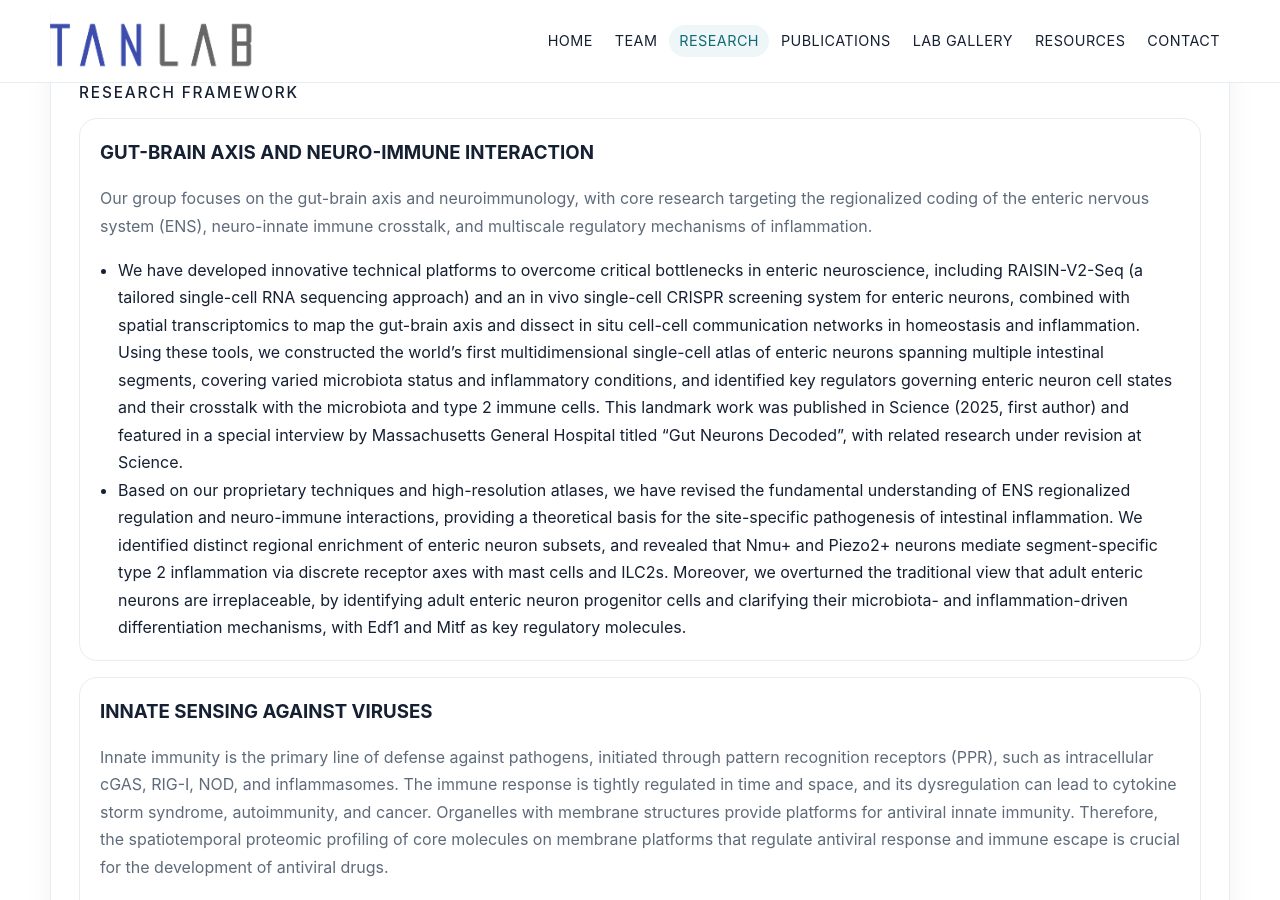
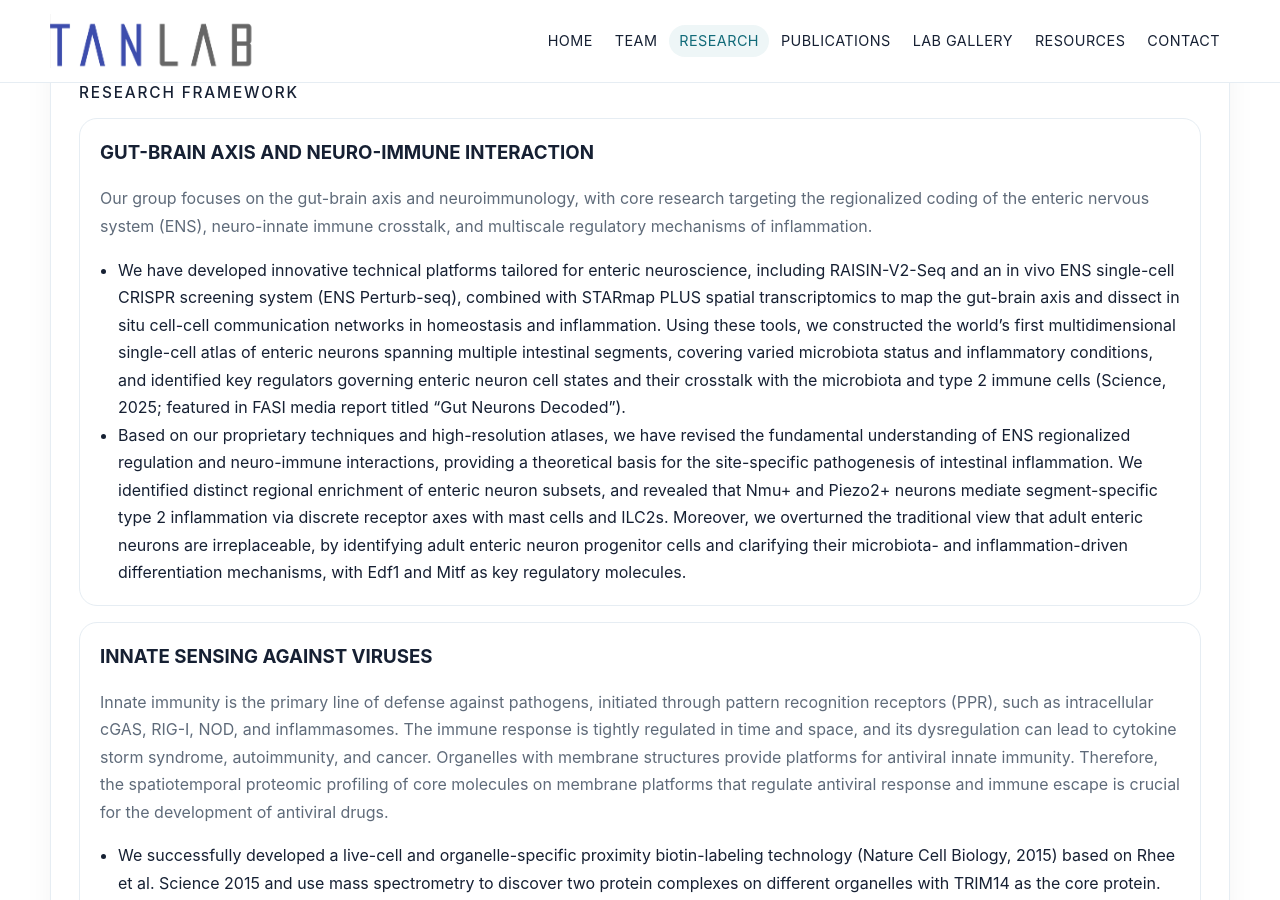
Before and after one commit to hanzeyan/hanzeyan.github.io, a Jekyll site: the page built from research.md, in a window 1280 px wide and 900 px high, scrolled down 307 px. Built offline with Jekyll 4.4.1, drawn with Linux system fonts in a browser that asks for light colours.

Commit message:
Update research.yml

```diff
--- a/_data/research.yml
+++ b/_data/research.yml
@@ -1,21 +1,24 @@
 - title: Gut-brain axis and neuro-immune interaction
   summary: Our group focuses on the gut-brain axis and neuroimmunology, with core research targeting the regionalized coding of the enteric nervous system (ENS), neuro-innate immune crosstalk, and multiscale regulatory mechanisms of inflammation.
   bullets:
-  - We have developed innovative technical platforms to overcome critical bottlenecks in enteric neuroscience, including RAISIN-V2-Seq (a tailored single-cell RNA sequencing approach) and an in vivo single-cell CRISPR screening system for enteric neurons, combined with spatial transcriptomics to map the gut-brain axis and dissect in situ cell-cell communication networks in homeostasis and inflammation. Using these tools, we constructed the world’s first multidimensional single-cell atlas of enteric neurons spanning multiple intestinal segments, covering varied microbiota status and inflammatory conditions, and identified key regulators governing enteric neuron cell states and their crosstalk with the microbiota and type 2 immune cells. This landmark work was published in Science (2025, first author) and featured in a special interview by Massachusetts General Hospital titled “Gut Neurons Decoded”, with related research under revision at Science.
-  - Based on our proprietary techniques and high-resolution atlases, we have revised the fundamental understanding of ENS regionalized regulation and neuro-immune interactions, providing a theoretical basis for the site-specific pathogenesis of intestinal inflammation. We identified distinct regional enrichment of enteric neuron subsets, and revealed that Nmu+ and Piezo2+ neurons mediate segment-specific type 2 inflammation via discrete receptor axes with mast cells and ILC2s. Moreover, we overturned the traditional view that adult enteric neurons are irreplaceable, by identifying adult enteric neuron progenitor cells and clarifying their microbiota- and inflammation-driven differentiation mechanisms, with Edf1 and Mitf as key regulatory molecules.
+    - We have developed innovative technical platforms tailored for enteric neuroscience, including RAISIN-V2-Seq and an in vivo ENS single-cell CRISPR screening system (ENS Perturb-seq), combined with STARmap PLUS spatial transcriptomics to map the gut-brain axis and dissect in situ cell-cell communication networks in homeostasis and inflammation. Using these tools, we constructed the world’s first multidimensional single-cell atlas of enteric neurons spanning multiple intestinal segments, covering varied microbiota status and inflammatory conditions, and identified key regulators governing enteric neuron cell states and their crosstalk with the microbiota and type 2 immune cells (Science, 2025; featured in FASI media report titled “Gut Neurons Decoded”).
+    - Based on our proprietary techniques and high-resolution atlases, we have revised the fundamental understanding of ENS regionalized regulation and neuro-immune interactions, providing a theoretical basis for the site-specific pathogenesis of intestinal inflammation. We identified distinct regional enrichment of enteric neuron subsets, and revealed that Nmu+ and Piezo2+ neurons mediate segment-specific type 2 inflammation via discrete receptor axes with mast cells and ILC2s. Moreover, we overturned the traditional view that adult enteric neurons are irreplaceable, by identifying adult enteric neuron progenitor cells and clarifying their microbiota- and inflammation-driven differentiation mechanisms, with Edf1 and Mitf as key regulatory molecules.
+
 - title: Innate sensing against viruses
   summary: Innate immunity is the primary line of defense against pathogens, initiated through pattern recognition receptors (PPR), such as intracellular cGAS, RIG-I, NOD, and inflammasomes. The immune response is tightly regulated in time and space, and its dysregulation can lead to cytokine storm syndrome, autoimmunity, and cancer. Organelles with membrane structures provide platforms for antiviral innate immunity. Therefore, the spatiotemporal proteomic profiling of core molecules on membrane platforms that regulate antiviral response and immune escape is crucial for the development of antiviral drugs.
   bullets:
-  - 'We successfully developed a live-cell and organelle-specific proximity biotin-labeling technology (Nature Cell Biology, 2015) based on Rhee et al. Science 2015 and use mass spectrometry to discover two protein complexes on different organelles with TRIM14 as the core protein. These complexes allow us to study viral-specific immune activation (time) and protein-protein interaction (PPI) network across organelles (space) in type I IFN signaling: (1) anti-DNA virus: TRIM14-USP14 complex associates with autophagosomes and stabilizes cGAS (Molecular Cell, 2016) (2) anti-RNA virus: The mitochondrial WHIP-TRIM14-PPP6C complex regulates the mitochondrial spatiotemporal trafficking and activation of RIG-I (Molecular Cell, 2017).'
-  - In the context of the COVID-19 pandemic, we utilized scRNA-seq to investigate the viral invasion pathways and mechanisms at the single-cell level, aiming to better understand the immunology of SARS-CoV-2 and acute respiratory distress syndrome (ARDS). Our analysis of the viral invasion receptors—ACE2, TMPRSS2, and CTSL—across various tissues and demographic groups revealed that receptor expression was positively correlated with age and smoking history. Additionally, we identified immune response regulatory networks and potential drug targets that may aid in the development of COVID-19 treatments (Nature Medicine, 2021).
+    - 'We successfully developed a live-cell and organelle-specific proximity biotin-labeling technology (Nature Cell Biology, 2015) based on Rhee et al. Science 2015 and use mass spectrometry to discover two protein complexes on different organelles with TRIM14 as the core protein. These complexes allow us to study viral-specific immune activation (time) and protein-protein interaction (PPI) network across organelles (space) in type I IFN signaling: (1) anti-DNA virus: TRIM14-USP14 complex associates with autophagosomes and stabilizes cGAS (Molecular Cell, 2016) (2) anti-RNA virus: The mitochondrial WHIP-TRIM14-PPP6C complex regulates the mitochondrial spatiotemporal trafficking and activation of RIG-I (Molecular Cell, 2017).'
+    - In the context of the COVID-19 pandemic, we utilized scRNA-seq to investigate the viral invasion pathways and mechanisms at the single-cell level, aiming to better understand the immunology of SARS-CoV-2 and acute respiratory distress syndrome (ARDS). Our analysis of the viral invasion receptors—ACE2, TMPRSS2, and CTSL—across various tissues and demographic groups revealed that receptor expression was positively correlated with age and smoking history. Additionally, we identified immune response regulatory networks and potential drug targets that may aid in the development of COVID-19 treatments (Nature Medicine, 2021).
+
 - title: Neutrophils and gut microbiome in cancer progression and immune evasion
   summary: 'The tumor microenvironment (TME) consists of cancer cells and non-cancer components, such as myeloid immune cells, neurons, stromal cells, adipocytes, and microbes. There are still questions to be addressed about TME: (1) How is the TME formed in space and time? (2) How are cells in TME remodeled and recruited? (3) How is the expression of immune checkpoint molecules regulated in cancer to evade T cell killing? (4) What is the role of the microbiome in tumor development?'
   bullets:
-  - We have demonstrated that Beclin-1 is a neutrophil-specific immune checkpoint for pre B-ALL (Journal of Clinical Investigation, 2019). This finding is consistent with the observations that the "high tumor infiltration of neutrophils is positively associated with poor prognosis in cancer patients" (Gentles et al. Nature Medicine, 2015) and the expression levels of Beclin-1 in most cancer patients are low (Wechman et al. Advanced Cancer Research, 2018). By far, the clinical effect of CAR-T cell therapy on B-ALL is often limited by the gradual loss of CD19 or CD20 expression in some cancer cell clones. Our research suggests that neutrophils and the Beclin-1-IL-21 axis are new drug targets for the treatment of B-ALL to complement CAR-T limitations of cell therapy.
-  - The gut microbiota plays a key role in the development of colitis and colon cancer, but the exact mechanisms remain unclear. We established a myeloid cell-specific Tak1-deficient mouse model and found that it was completely resistant to chemically induced acute colitis and colon cancer. Using metagenomic sequencing and fecal transfer methods, we identified a single strain of Odoribacter splanchnicus enriched in Tak1 knockout mice. The strain promotes the accumulation of protective immune cells Th17 by triggering the innate immune factors IL-1β and IL-6, thereby inhibiting the occurrence and development of colitis and colon cancer (Cell Host & Microbe, 2021).
+    - We have demonstrated that Beclin-1 is a neutrophil-specific immune checkpoint for pre B-ALL (Journal of Clinical Investigation, 2019). This finding is consistent with the observations that the "high tumor infiltration of neutrophils is positively associated with poor prognosis in cancer patients" (Gentles et al. Nature Medicine, 2015) and the expression levels of Beclin-1 in most cancer patients are low (Wechman et al. Advanced Cancer Research, 2018). By far, the clinical effect of CAR-T cell therapy on B-ALL is often limited by the gradual loss of CD19 or CD20 expression in some cancer cell clones. Our research suggests that neutrophils and the Beclin-1-IL-21 axis are new drug targets for the treatment of B-ALL to complement CAR-T limitations of cell therapy.
+    - The gut microbiota plays a key role in the development of colitis and colon cancer, but the exact mechanisms remain unclear. We established a myeloid cell-specific Tak1-deficient mouse model and found that it was completely resistant to chemically induced acute colitis and colon cancer. Using metagenomic sequencing and fecal transfer methods, we identified a single strain of Odoribacter splanchnicus enriched in Tak1 knockout mice. The strain promotes the accumulation of protective immune cells Th17 by triggering the innate immune factors IL-1β and IL-6, thereby inhibiting the occurrence and development of colitis and colon cancer (Cell Host & Microbe, 2021).
+
 - title: Optogenetics for cancer immunotherapy
   summary: 'Although cancer immunotherapy, such as TCR-T and CAR-T therapy, has been used to treat various types of cancer, it still faces several challenges: (1) It cannot precisely target tumor cells, causing off-target toxicity (On-target off-tumor toxicity) and cytokine storm syndrome; (2) continuous tumor antigen stimulation leads to T cell exhaustion, rendering them incapable of killing tumors over extended periods; (3) T cells are not efficient in targeting tumors (trafficking).'
   bullets:
-  - 'To address these challenges, we developed a long-range/deep-tissue wireless optogenetic tool that can be applied to the immune system in vivo by coupling with upconversion nanoparticles, which serve as a light source converter that can convert low-energy "near-infrared light" with strong tissue penetration into "visible light" (eLife, 2015). For the first time, we proposed the concept of "Optogenetic Immunomodulation" (Trends in Biotechnology, 2017). Several optogenetic tools have been developed by integrating this technology into the "Cancer Immunity Cycle" to precisely control: (1) the production of type I interferon (IFN-I) through Photo-SMOC, the photo-controllable innate immune activation of supramolecular organizing center (MyDDosome and MAVSome) (Advanced Biology, 2021); (2) the tumor-antigen cross-presentation through OptoDC, light-controllable dendritic cells for tumor antigen presentation and T cell tumor killing (eLife, 2015); (3) CAR-T cell therapy through OptoCAR-T, a new
-    generation of safe, non-toxic light-controllable CAR-T cells for tumor immunotherapy based on the newly generated circularly permuted LOV2 (cpLOV2) domain (Nature Chemical Biology, 2021).'
-  - We developed pNUTs, light-inducible protein nucleolar targeting tools, to study the liquid-liquid phase separation (LLPS) within the nucleolus and nucleolar subcompartments (Nucleic Acids Research, 2022). Because of our contributions to the field of optogenetics, we were invited for a special review on optogenetics and cell physiology (Physiological Reviews, 2022).
+    - 'To address these challenges, we developed a long-range/deep-tissue wireless optogenetic tool that can be applied to the immune system in vivo by coupling with upconversion nanoparticles, which serve as a light source converter that can convert low-energy "near-infrared light" with strong tissue penetration into "visible light" (eLife, 2015). For the first time, we proposed the concept of "Optogenetic Immunomodulation" (Trends in Biotechnology, 2017). Several optogenetic tools have been developed by integrating this technology into the "Cancer Immunity Cycle" to precisely control: (1) the production of type I interferon (IFN-I) through Photo-SMOC, the photo-controllable innate immune activation of supramolecular organizing center (MyDDosome and MAVSome) (Advanced Biology, 2021); (2) the tumor-antigen cross-presentation through OptoDC, light-controllable dendritic cells for tumor antigen presentation and T cell tumor killing (eLife, 2015); (3) CAR-T cell therapy through OptoCAR-T, a new
+      generation of safe, non-toxic light-controllable CAR-T cells for tumor immunotherapy based on the newly generated circularly permuted LOV2 (cpLOV2) domain (Nature Chemical Biology, 2021).'
+    - We developed pNUTs, light-inducible protein nucleolar targeting tools, to study the liquid-liquid phase separation (LLPS) within the nucleolus and nucleolar subcompartments (Nucleic Acids Research, 2022). Because of our contributions to the field of optogenetics, we were invited for a special review on optogenetics and cell physiology (Physiological Reviews, 2022).
```
